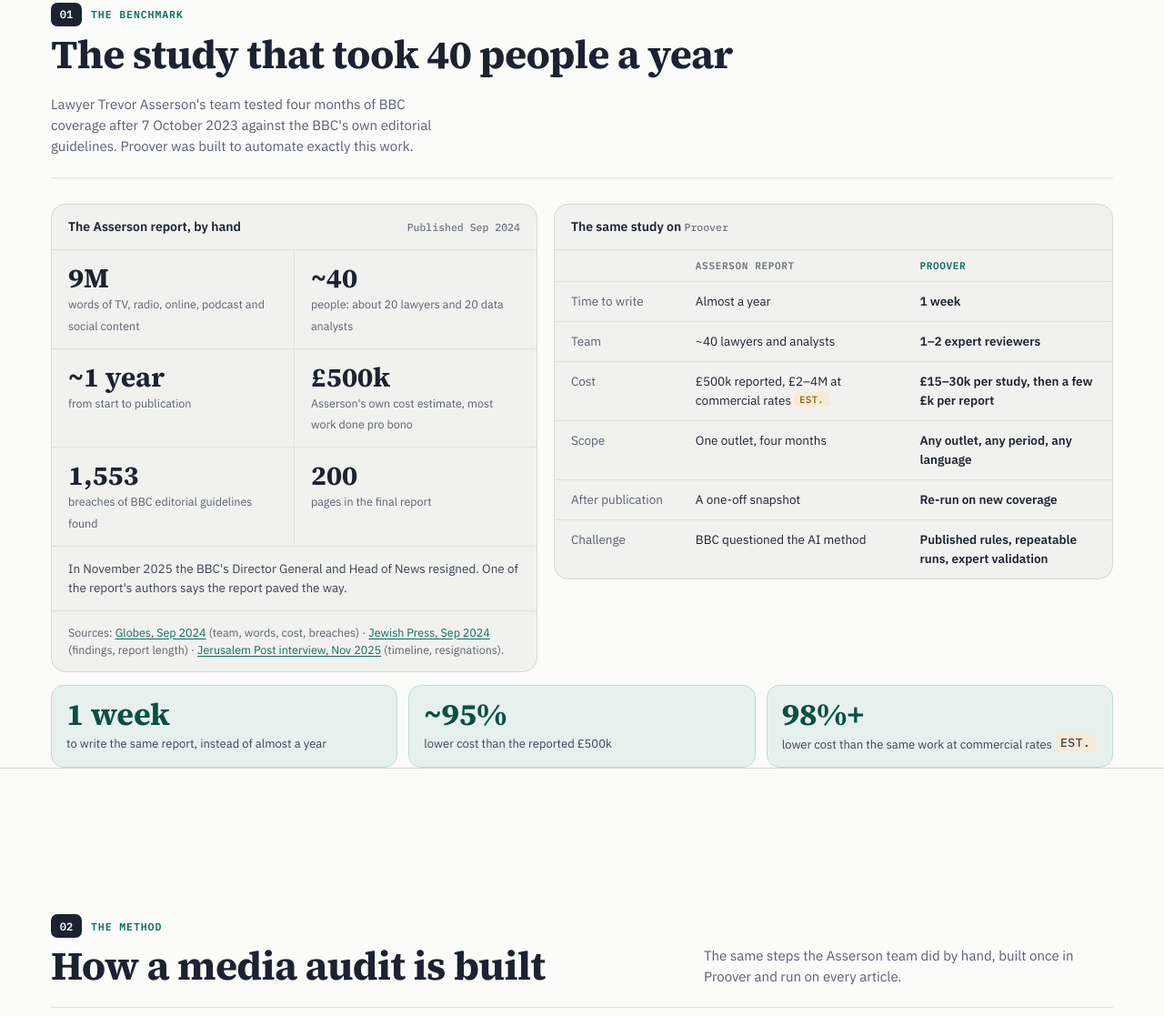
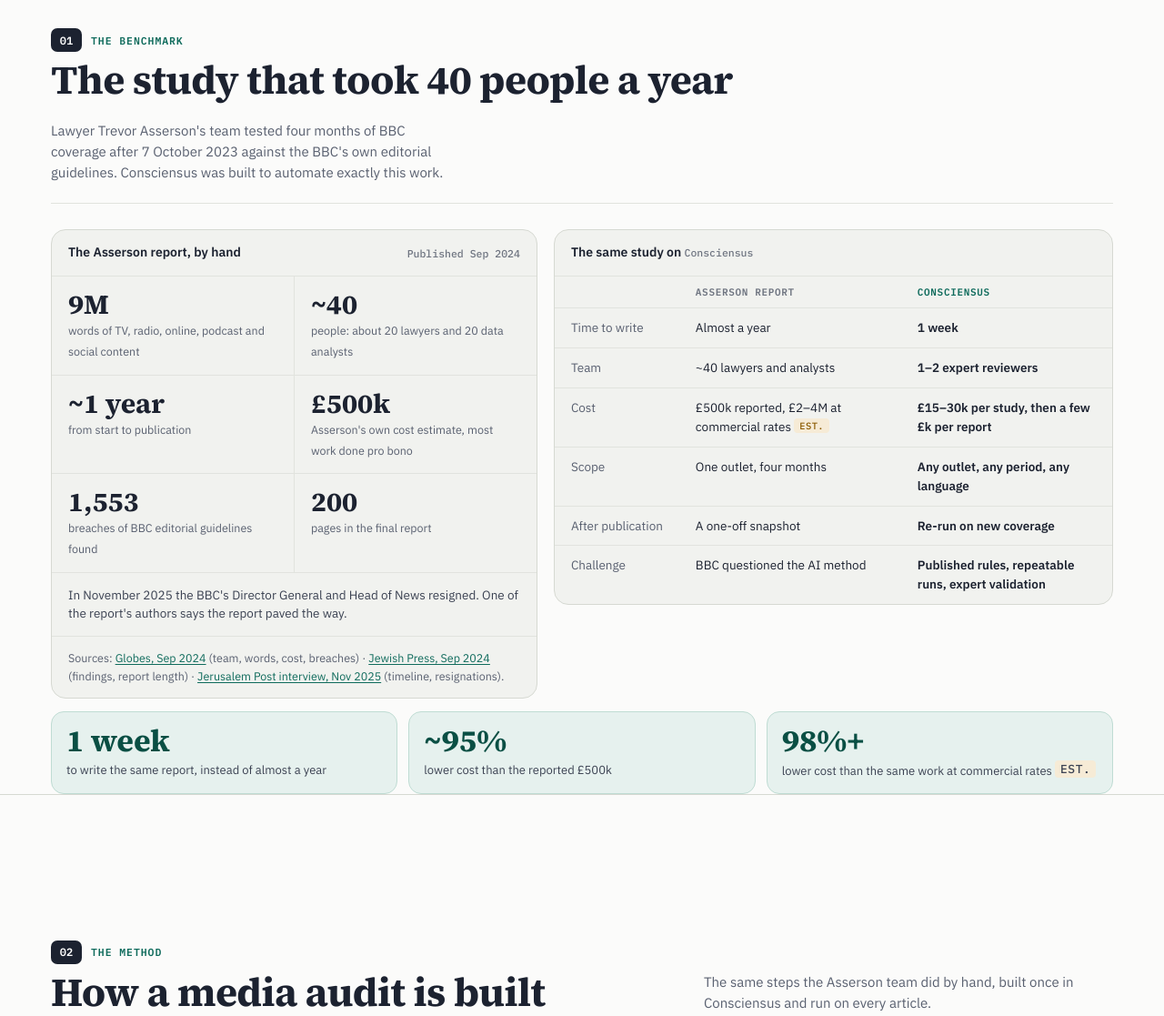
Before and after one commit to izhariomer-creator/PROOVER, a plain HTML site: page index.html in a window 1280 px wide. Shown: the part 1084-2201 px from the top of the page at 91% size. Drawn offline with Linux system fonts and the light colour scheme.

Commit message:
Rename site to Consciensus and use the founder's intro text
Co-Authored-By: Claude Opus 5.5 <noreply@anthropic.com>
Claude-Session: https://claude.ai/code/session_01KXkAJw7FDSphf48fzvwWeq

```diff
--- a/index.html
+++ b/index.html
@@ -3,9 +3,9 @@
 <head>
 <meta charset="utf-8">
 <meta name="viewport" content="width=device-width,initial-scale=1,viewport-fit=cover">
-<meta name="description" content="Proover: research-driven AI for detecting bias and enabling media accountability.">
+<meta name="description" content="Consciensus: research-driven AI for detecting bias and enabling media accountability.">
 <style>:root{color-scheme:light}body{margin:0;padding:0}img{max-width:100%}[hidden]{display:none!important}</style>
-<title>Proover Platform Overview</title>
+<title>Consciensus Platform Overview</title>
 <link rel="preconnect" href="https://fonts.googleapis.com">
 <link rel="preconnect" href="https://fonts.gstatic.com" crossorigin>
 <link rel="stylesheet" href="https://fonts.googleapis.com/css2?family=Source+Serif+4:opsz,wght@8..60,400;8..60,600;8..60,700&family=IBM+Plex+Sans:wght@400;500;600;700&family=IBM+Plex+Mono:wght@400;500;600&display=swap">
@@ -314,7 +314,7 @@ footer a{color:var(--accent);text-decoration:underline;text-underline-offset:2px
   <div class="wrap">
     <a class="mark" href="#" id="home" aria-label="Home">
       <svg viewBox="0 0 30 30" aria-hidden="true"><rect width="30" height="30" rx="8" fill="var(--solid)"/><path d="M7 19h16" stroke="var(--solid-ink)" stroke-width="2" stroke-linecap="round"/><path d="M15 8v7" stroke="#7FD1BE" stroke-width="2" stroke-linecap="round"/><circle cx="15" cy="19" r="2.6" fill="#7FD1BE"/></svg>
-      <span data-logo>PROOVER</span> <small data-tagline>Research builder</small>
+      <span data-logo>CONSCIENSUS</span> <small data-tagline>Research builder</small>
     </a>
     <nav class="nav" aria-label="Sections">
       <a href="#" data-go="media">The case</a>
@@ -333,7 +333,7 @@ footer a{color:var(--accent);text-decoration:underline;text-underline-offset:2px
       <div>
         <div class="eyebrow"><span class="dot"></span>Research builder for media fact checking · <span data-company>Consciensus AI</span></div>
         <h1 class="big">Research-driven AI for detecting bias and <span class="amp">enabling media accountability.</span></h1>
-        <p class="lede"><b><span data-name>Proover</span> uses advanced AI to scan media coverage for bias and breaches of editorial guidelines, grounded in rigorous academic research.</b> It delivers ongoing, data-driven reports that hold news outlets accountable for their coverage. And it goes beyond detection, with tailored engagement strategies that work directly with editors and journalists to uphold the highest standards of unbiased, ethical reporting.</p>
+        <p class="lede"><b><span data-name>Consciensus</span> leverages advanced AI to scan and analyze media content for bias and violations of editorial guidelines, all grounded in rigorous academic research.</b> Our platform provides ongoing, data-driven reports that help hold news outlets accountable for their coverage. We go beyond detection by offering customized engagement strategies to work directly with editors and journalists, ensuring they adhere to the highest standards of unbiased reporting and ethical journalism.</p>
         <p class="lede" style="font-size:15.5px;margin-top:12px">Built to automate the Asserson report on the BBC: a year of work by 40 people, done in a week.</p>
         <div class="hero-cta">
           <a class="btn primary" href="#" data-go="media">The Asserson report ↓</a>
@@ -379,7 +379,7 @@ footer a{color:var(--accent);text-decoration:underline;text-underline-offset:2px
   <section class="bay wrap" id="media">
     <div class="bay-head">
       <div><div class="bay-tag"><span class="secnum">01</span>The benchmark</div><h2>The study that took 40 people a year</h2></div>
-      <p>Lawyer Trevor Asserson's team tested four months of BBC coverage after 7 October 2023 against the BBC's own editorial guidelines. <span data-name>Proover</span> was built to automate exactly this work.</p>
+      <p>Lawyer Trevor Asserson's team tested four months of BBC coverage after 7 October 2023 against the BBC's own editorial guidelines. <span data-name>Consciensus</span> was built to automate exactly this work.</p>
     </div>
     <div class="case">
       <section class="panel">
@@ -396,9 +396,9 @@ footer a{color:var(--accent);text-decoration:underline;text-underline-offset:2px
         <p class="outcome" style="font-size:12.5px;color:var(--muted)">Sources: <a class="src" href="https://en.globes.co.il/en/article-study-calls-out-bbc-for-anti-israel-bias-1001488997" target="_blank" rel="noopener">Globes, Sep 2024</a> (team, words, cost, breaches) · <a class="src" href="https://www.jewishpress.com/news/global/uk/uk-investigation-reports-1500-incidents-of-bbc-pro-hamas-bias/2024/09/08/" target="_blank" rel="noopener">Jewish Press, Sep 2024</a> (findings, report length) · <a class="src" href="https://www.jpost.com/international/article-874738" target="_blank" rel="noopener">Jerusalem Post interview, Nov 2025</a> (timeline, resignations).</p>
       </section>
       <section class="panel">
-        <div class="panel-h"><h3>The same study on <span data-name>Proover</span></h3></div>
+        <div class="panel-h"><h3>The same study on <span data-name>Consciensus</span></h3></div>
         <div class="scroll"><table class="cmp">
-          <thead><tr><th></th><th>Asserson report</th><th data-name>Proover</th></tr></thead>
+          <thead><tr><th></th><th>Asserson report</th><th data-name>Consciensus</th></tr></thead>
           <tbody>
             <tr><td>Time to write</td><td>Almost a year</td><td>1 week</td></tr>
             <tr><td>Team</td><td>~40 lawyers and analysts</td><td>1–2 expert reviewers</td></tr>
@@ -422,7 +422,7 @@ footer a{color:var(--accent);text-decoration:underline;text-underline-offset:2px
   <section class="bay wrap" id="method">
     <div class="bay-head">
       <div><div class="bay-tag"><span class="secnum">02</span>The method</div><h2>How a media audit is built</h2></div>
-      <p>The same steps the Asserson team did by hand, built once in <span data-name>Proover</span> and run on every article.</p>
+      <p>The same steps the Asserson team did by hand, built once in <span data-name>Consciensus</span> and run on every article.</p>
     </div>
     <div class="media-grid">
       <section class="panel">
@@ -464,7 +464,7 @@ footer a{color:var(--accent);text-decoration:underline;text-underline-offset:2px
   <section class="bay wrap" id="product" style="padding-bottom:20px">
     <div class="bay-head">
       <div><div class="bay-tag"><span class="secnum">03</span>The platform</div><h2>Build, run and validate an audit</h2></div>
-      <p>The redesigned <span data-name>Proover</span> app, shown exactly as designed, with example data from a test audit of casualty reporting. Every function on these screens works in the current app. Click a screen to see it at full size.</p>
+      <p>The redesigned <span data-name>Consciensus</span> app, shown exactly as designed, with example data from a test audit of casualty reporting. Every function on these screens works in the current app. Click a screen to see it at full size.</p>
     </div>
   </section>
   <nav class="tour-nav" aria-label="Screens"><div class="wrap wide"><a href="#" data-go="workspace"><b>WSP</b>Research workspace</a><a href="#" data-go="builder"><b>BLD</b>Audit builder</a><a href="#" data-go="validation"><b>VAL</b>Human validation</a><a href="#" data-go="export"><b>XLS</b>Excel export</a></div></nav>
@@ -475,8 +475,8 @@ footer a{color:var(--accent);text-decoration:underline;text-underline-offset:2px
       <ul><li>The research question the workspace exists to answer</li><li>Datasets and audits side by side</li><li>Latest full run: records, passed query, AI audited</li><li>Every run with status, rows and duration</li></ul>
     </div>
     <figure class="window" style="margin:0">
-      <div class="window-bar"><i></i><i></i><i></i><span><span data-name>Proover</span> platform · Research workspace</span><em>Example data</em></div>
-      <button type="button" data-zoom="screens/main.webp" aria-label="Open Research workspace at full size"><img src="screens/main.webp" alt="Research workspace screen of the Proover app" width="1440" loading="eager"></button>
+      <div class="window-bar"><i></i><i></i><i></i><span><span data-name>Consciensus</span> platform · Research workspace</span><em>Example data</em></div>
+      <button type="button" data-zoom="screens/main.webp" aria-label="Open Research workspace at full size"><img src="screens/main.webp" alt="Research workspace screen of the Consciensus app" width="1440" loading="eager"></button>
     </figure>
   </section>
   <section class="screen wrap wide" id="builder">
@@ -486,8 +486,8 @@ footer a{color:var(--accent);text-decoration:underline;text-underline-offset:2px
       <ul><li>Step counts: 4,748 in, 3,625 pass the query</li><li>Query filter as a readable sentence</li><li>Proxy rules by word distance, include and exclude</li><li>Eight AI questions: yes or no, list, count</li></ul>
     </div>
     <figure class="window" style="margin:0">
-      <div class="window-bar"><i></i><i></i><i></i><span><span data-name>Proover</span> platform · Audit builder</span><em>Example data</em></div>
-      <button type="button" data-zoom="screens/builder.webp" aria-label="Open Audit builder at full size"><img src="screens/builder.webp" alt="Audit builder screen of the Proover app" width="1440" loading="lazy"></button>
+      <div class="window-bar"><i></i><i></i><i></i><span><span data-name>Consciensus</span> platform · Audit builder</span><em>Example data</em></div>
+      <button type="button" data-zoom="screens/builder.webp" aria-label="Open Audit builder at full size"><img src="screens/builder.webp" alt="Audit builder screen of the Consciensus app" width="1440" loading="lazy"></button>
     </figure>
   </section>
   <section class="screen wrap wide" id="validation">
@@ -497,8 +497,8 @@ footer a{color:var(--accent);text-decoration:underline;text-underline-offset:2px
       <ul><li>Record strip with validated and pending IDs</li><li>Article text with the extracts highlighted</li><li>Correct, wrong or unsure on every value</li><li>Validate and move on with one key</li></ul>
     </div>
     <figure class="window" style="margin:0">
-      <div class="window-bar"><i></i><i></i><i></i><span><span data-name>Proover</span> platform · Human validation</span><em>Example data</em></div>
-      <button type="button" data-zoom="screens/validate.webp" aria-label="Open Human validation at full size"><img src="screens/validate.webp" alt="Human validation screen of the Proover app" width="1440" loading="lazy"></button>
+      <div class="window-bar"><i></i><i></i><i></i><span><span data-name>Consciensus</span> platform · Human validation</span><em>Example data</em></div>
+      <button type="button" data-zoom="screens/validate.webp" aria-label="Open Human validation at full size"><img src="screens/validate.webp" alt="Human validation screen of the Consciensus app" width="1440" loading="lazy"></button>
     </figure>
   </section>
   <section class="screen wrap wide" id="export">
@@ -508,8 +508,8 @@ footer a{color:var(--accent);text-decoration:underline;text-underline-offset:2px
       <ul><li>Source, audit and answer fields in three groups</li><li>Context notes and validation data on or off</li><li>Live preview of the sheet columns</li><li>Reset to the standard download</li></ul>
     </div>
     <figure class="window" style="margin:0">
-      <div class="window-bar"><i></i><i></i><i></i><span><span data-name>Proover</span> platform · Excel export</span><em>Example data</em></div>
-      <button type="button" data-zoom="screens/export.webp" aria-label="Open Excel export at full size"><img src="screens/export.webp" alt="Excel export screen of the Proover app" width="1440" loading="lazy"></button>
+      <div class="window-bar"><i></i><i></i><i></i><span><span data-name>Consciensus</span> platform · Excel export</span><em>Example data</em></div>
+      <button type="button" data-zoom="screens/export.webp" aria-label="Open Excel export at full size"><img src="screens/export.webp" alt="Excel export screen of the Consciensus app" width="1440" loading="lazy"></button>
     </figure>
   </section>
 
@@ -566,10 +566,10 @@ footer a{color:var(--accent);text-decoration:underline;text-underline-offset:2px
   <section class="bay wrap" id="contact">
     <div class="bay-head">
       <div><div class="bay-tag"><span class="secnum">06</span>Contact</div><h2>Talk to the founder</h2></div>
-      <p><span data-name>Proover</span> was designed and built by its founder, who leads the research and the platform.</p>
+      <p><span data-name>Consciensus</span> was designed and built by its founder, who leads the research and the platform.</p>
     </div>
     <div class="contact">
-      <div class="contact-name"><b>Felicity Tiebel Izhari</b><span>Founder, <span data-name>Proover</span> · <span data-company>Consciensus AI</span></span></div>
+      <div class="contact-name"><b>Felicity Tiebel Izhari</b><span>Founder, <span data-company>Consciensus AI</span></span></div>
       <div class="contact-row"><span>Email</span><b class="sel">felicitytiebel@gmail.com</b></div>
       <div class="contact-row"><span>Phone</span><b class="sel">054-442-5628</b></div>
     </div>
@@ -580,7 +580,7 @@ footer a{color:var(--accent);text-decoration:underline;text-underline-offset:2px
 <div class="lb" id="lb" hidden><button class="btn" type="button" id="lbClose">Close</button><img id="lbImg" alt=""></div>
 
 <footer><div class="wrap">
-  <span><b><span data-name>Proover</span> · <span data-company>Consciensus AI</span>.</b> Screens are the redesigned app, shown with example data from a test study.</span>
+  <span><b><span data-company>Consciensus AI</span>.</b> Screens are the redesigned app, shown with example data from a test study.</span>
   <span><b>Estimates.</b> "est." marks our own estimates; commercial rates assume 40 people at about a quarter of their time for ten months at London legal and analyst rates.</span>
   <span><b>Sources.</b> Asserson report facts from <a href="https://en.globes.co.il/en/article-study-calls-out-bbc-for-anti-israel-bias-1001488997">Globes, Sep 2024</a>, <a href="https://www.jewishpress.com/news/global/uk/uk-investigation-reports-1500-incidents-of-bbc-pro-hamas-bias/2024/09/08/">Jewish Press, Sep 2024</a> and <a href="https://www.jpost.com/international/article-874738">Jerusalem Post, Nov 2025</a>. Market research size from ESOMAR; paper count from NSF.</span>
 </div></footer>
@@ -588,12 +588,12 @@ footer a{color:var(--accent);text-decoration:underline;text-underline-offset:2px
 <script>
 (function(){
 /* Change the name, tagline or company here; every marked element updates. */
-const BRAND="Proover", TAGLINE="Research builder", COMPANY="Consciensus AI";
+const BRAND="Consciensus", TAGLINE="Research builder", COMPANY="Consciensus AI";
 document.querySelectorAll('[data-name]').forEach(e=>e.textContent=BRAND);
 document.querySelectorAll('[data-logo]').forEach(e=>e.textContent=BRAND.toUpperCase());
 document.querySelectorAll('[data-tagline]').forEach(e=>e.textContent=TAGLINE);
 document.querySelectorAll('[data-company]').forEach(e=>e.textContent=COMPANY);
-document.querySelectorAll('img[alt]').forEach(i=>i.alt=i.alt.replace('Proover',BRAND));
+document.querySelectorAll('img[alt]').forEach(i=>i.alt=i.alt.replace('Consciensus',BRAND));
 document.title=BRAND+' Platform Overview';
 
 const esc=s=>String(s).replace(/[&<>"]/g,c=>({'&':'&amp;','<':'&lt;','>':'&gt;','"':'&quot;'}[c]));
```
Also changed, not shown: screens/builder.webp, screens/export.webp, screens/main.webp, screens/validate.webp, 1 other file.
